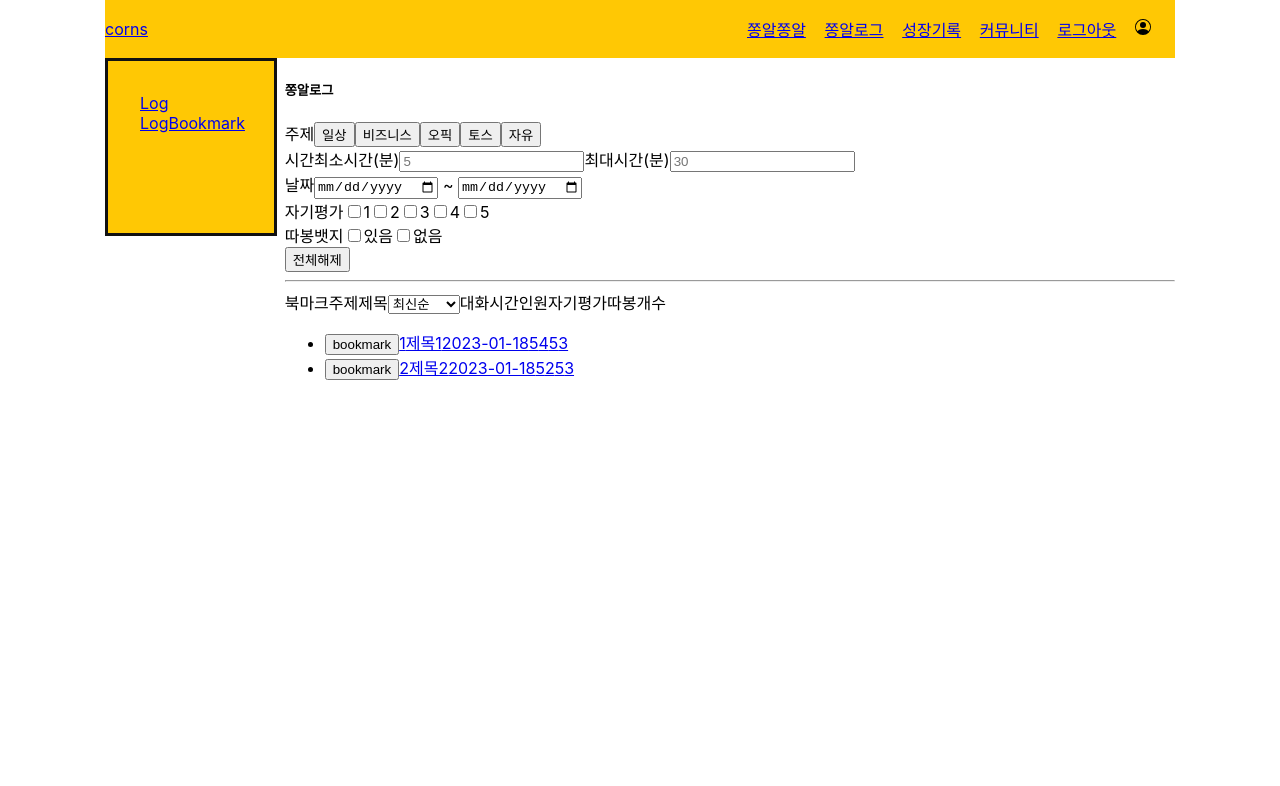
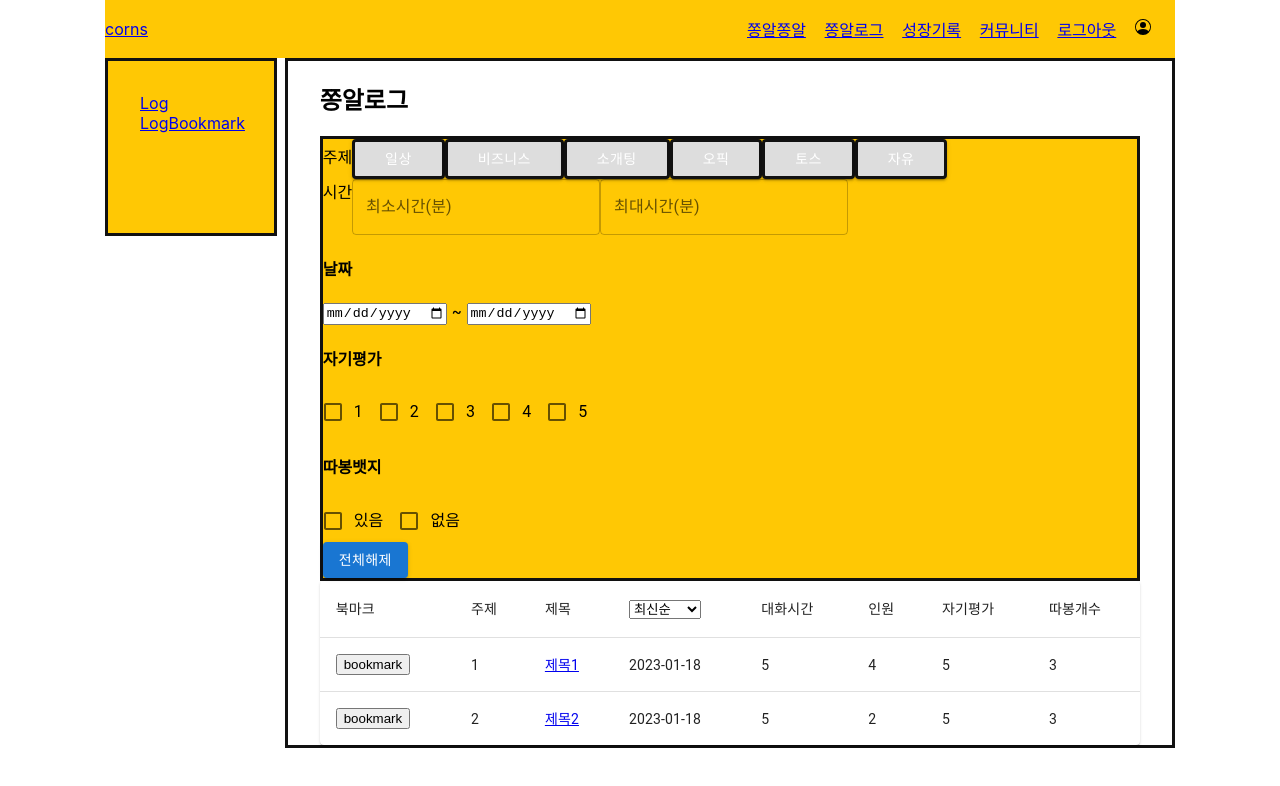
Before and after one commit to jaehui327/CORNS, a React (Create React App) app in the folder frontend/: page /conversationLog in a window 1280 px wide. Shown: the top 786 px of the page. Built offline with nearby package versions, Linux system fonts and the light colour scheme.

Commit message:
🎨[DEVELOP FE] log component publishing

```diff
--- a/frontend/src/components/ConversationLog/LogFilter.js
+++ b/frontend/src/components/ConversationLog/LogFilter.js
@@ -1,63 +1,69 @@
-import React from 'react';
-
+import React from "react";
+import SubjectBtn from "../Conversation/SubjectBtn";
+import TextField from "@mui/material/TextField";
+import Checkbox from "@mui/material/Checkbox";
+import Box from "@mui/material/Box";
+import FormControlLabel from "@mui/material/FormControlLabel";
+import Button from "@mui/material/Button";
 
 function LogFilter() {
-    return (
-        <>
-            <div>
-                <span>주제</span>
-                <span>
-                    <button>일상</button>
-                    <button>비즈니스</button>
-                    <button>오픽</button>
-                    <button>토스</button>
-                    <button>자유</button>
-                </span>
-            </div>
+  const datas = [
+    { id: 1, subject: "일상" },
+    { id: 2, subject: "비즈니스" },
+    { id: 3, subject: "소개팅" },
+    { id: 4, subject: "오픽" },
+    { id: 5, subject: "토스" },
+    { id: 6, subject: "자유" },
+  ];
 
-            <div>
-                <span>시간</span>
-                <label htmlFor="min-time">최소시간(분)</label>
-                <input type="text" id="min-time" placeholder="5"/>
-                <label htmlFor="max-time">최대시간(분)</label>
-                <input type="text" id="max-time" placeholder="30"/>
-            </div>
+  const subjectBtn = datas.map((item) => (
+    <SubjectBtn active={false} subject={item.subject} key={item.id} />
+  ));
 
-            <div>
-                <span>날짜</span>
-                <input type="date" /> ~ <input type="date" />
-            </div>
+  return (
+    <Box sx={{ border: "3px solid #111", background: "#FFC804" }}>
+      <Box>
+        주제
+        {subjectBtn}
+      </Box>
 
-            <div>
-                <span>자기평가</span>
-                <span>
-                    <input type="checkbox" id="score1"/>
-                    <label htmlFor="score1">1</label>
-                    <input type="checkbox" id="score2"/>
-                    <label htmlFor="score2">2</label>
-                    <input type="checkbox" id="score3"/>
-                    <label htmlFor="score3">3</label>
-                    <input type="checkbox" id="score4"/>
-                    <label htmlFor="score4">4</label>
-                    <input type="checkbox" id="score5"/>
-                    <label htmlFor="score5">5</label>
-                </span>
-            </div>
+      <Box component="form">
+        시간
+        <TextField
+          id="outlined-basic"
+          label="최소시간(분)"
+          variant="outlined"
+        />
+        <TextField
+          id="outlined-basic"
+          label="최대시간(분)"
+          variant="outlined"
+        />
+      </Box>
 
-            <div>
-                <span>따봉뱃지</span>
-                <span>
-                    <input type="checkbox" id="thums-yes"/>
-                    <label htmlFor="thums-yes">있음</label>
-                    <input type="checkbox" id="thums-no"/>
-                    <label htmlFor="thums-no">없음</label>
-                </span>
-            </div>
+      <Box component="form">
+        <h4>날짜</h4>
+        <input type="date" /> ~ <input type="date" />
+      </Box>
 
-            <button>전체해제</button>
-        </>
-    )
+      <Box sx={{ flexDirection: "row" }}>
+        <h4>자기평가</h4>
+        <FormControlLabel control={<Checkbox />} label="1" />
+        <FormControlLabel control={<Checkbox />} label="2" />
+        <FormControlLabel control={<Checkbox />} label="3" />
+        <FormControlLabel control={<Checkbox />} label="4" />
+        <FormControlLabel control={<Checkbox />} label="5" />
+      </Box>
+
+      <Box>
+        <h4>따봉뱃지</h4>
+        <FormControlLabel control={<Checkbox />} label="있음" />
+        <FormControlLabel control={<Checkbox />} label="없음" />
+      </Box>
+
+      <Button variant="contained">전체해제</Button>
+    </Box>
+  );
 }
 
-
 export default LogFilter;
--- a/frontend/src/components/ConversationLog/LogHeader.js
+++ b/frontend/src/components/ConversationLog/LogHeader.js
@@ -1,20 +1,25 @@
 import React from 'react';
+import TableRow from '@mui/material/TableRow';
+import TableCell from '@mui/material/TableCell';
+
 
 function LogHeader() {
     return (
-        <div>
-            <span>북마크</span>
-            <span>주제</span>
-            <span>제목</span>
-            <select>
-                <option value="newest">최신순</option>
-                <option value="oldest">오래된순</option>
-            </select>
-            <span>대화시간</span>
-            <span>인원</span>
-            <span>자기평가</span>
-            <span>따봉개수</span>
-        </div>
+        <TableRow>
+            <TableCell>북마크</TableCell>
+            <TableCell>주제</TableCell>
+            <TableCell>제목</TableCell>
+            <TableCell>
+                <select>
+                    <option value="newest">최신순</option>
+                    <option value="oldest">오래된순</option>
+                </select>
+            </TableCell>
+            <TableCell>대화시간</TableCell>
+            <TableCell>인원</TableCell>
+            <TableCell>자기평가</TableCell>
+            <TableCell>따봉개수</TableCell>
+        </TableRow>
     )
 }
 
--- a/frontend/src/components/ConversationLog/LogItem.js
+++ b/frontend/src/components/ConversationLog/LogItem.js
@@ -1,25 +1,39 @@
-import React from 'react';
-import { Link } from 'react-router-dom';
+import React from "react";
+import { Link } from "react-router-dom";
+import TableRow from "@mui/material/TableRow";
+import TableCell from "@mui/material/TableCell";
 
-function LogItem({log}) {
-    // dummy data
-    const { room_no, bookmark, subject, title, start_date, time, max_member, self_score, ddabong} = log
-    const logUrl = `/conversationLog/logdetail/${room_no}`
+function LogItem({ log }) {
+  // dummy data
+  const {
+    room_no,
+    bookmark,
+    subject,
+    title,
+    start_date,
+    time,
+    max_member,
+    self_score,
+    ddabong,
+  } = log;
+  const logUrl = `/conversationLog/logdetail/${room_no}`;
 
-    return (
-        <li>
-            <button>bookmark</button>
-            <Link to={logUrl}>
-                <span>{subject}</span>
-                <span>{title}</span>
-                <span>{start_date}</span>
-                <span>{time}</span>
-                <span>{max_member}</span>
-                <span>{self_score}</span>
-                <span>{ddabong}</span>
-            </Link>
-        </li>
-    )
+  return (
+    <TableRow sx={{ "&:last-child td, &:last-child th": { border: 0 } }}>
+      <TableCell component="th" scope="row">
+        <button>bookmark</button>
+      </TableCell>
+      <TableCell>{subject}</TableCell>
+      <TableCell>
+        <Link to={logUrl}>{title}</Link>
+      </TableCell>
+      <TableCell>{start_date}</TableCell>
+      <TableCell>{time}</TableCell>
+      <TableCell>{max_member}</TableCell>
+      <TableCell>{self_score}</TableCell>
+      <TableCell>{ddabong}</TableCell>
+    </TableRow>
+  );
 }
 
 export default LogItem;
--- a/frontend/src/components/ConversationLog/LogList.js
+++ b/frontend/src/components/ConversationLog/LogList.js
@@ -3,11 +3,11 @@ import LogItem from "./LogItem";
 
 function LogList({ logs }) {
   return (
-    <ul>
+    <>
       {logs.map((item, index) => {
         return <LogItem log={item} key={index} />;
       })}
-    </ul>
+    </>
   );
 }
 
--- a/frontend/src/routes/ConversationLog/ConversationLog.js
+++ b/frontend/src/routes/ConversationLog/ConversationLog.js
@@ -5,6 +5,8 @@ import Log from "./Log";
 import LogBookmark from "./LogBookmark";
 import LogDetail from "./LogDetail";
 import Grid from "@mui/material/Grid";
+/** @jsxImportSource @emotion/react */
+import { css } from "@emotion/react";
 
 function ConversationLog({}) {
   const SidebarItems = [
@@ -16,19 +18,34 @@ function ConversationLog({}) {
     <>
       <Navbar />
 
-      <Grid container spacing = {1}>
-        <Grid item xs = {2}>
-          <Sidebar Items={SidebarItems}/>
+      <Grid container spacing={1}>
+        <Grid item xs={2}>
+          <Sidebar Items={SidebarItems} />
         </Grid>
-        <Grid item xs = {10}>
-          <Switch>
-            <Route exact path="/conversationLog" component={Log} />
-            <Route exact path="/conversationLog/bookmarks" component={LogBookmark} />
-            <Route exact path="/conversationLog/logdetail/:room_no" component={LogDetail} />
-          </Switch>
+        <Grid item xs={10}>
+          <div
+            css={css`
+              box-sizing: border-box;
+              border: 3px solid #111111;
+              padding: 0 32px;
+            `}
+          >
+            <Switch>
+              <Route exact path="/conversationLog" component={Log} />
+              <Route
+                exact
+                path="/conversationLog/bookmarks"
+                component={LogBookmark}
+              />
+              <Route
+                exact
+                path="/conversationLog/logdetail/:room_no"
+                component={LogDetail}
+              />
+            </Switch>
+          </div>
         </Grid>
       </Grid>
-
     </>
   );
 }
--- a/frontend/src/routes/ConversationLog/Log.js
+++ b/frontend/src/routes/ConversationLog/Log.js
@@ -2,6 +2,13 @@ import React from "react";
 import LogFilter from "../../components/ConversationLog/LogFilter";
 import LogHeader from "../../components/ConversationLog/LogHeader";
 import LogList from "../../components/ConversationLog/LogList";
+
+import Table from '@mui/material/Table';
+import TableBody from '@mui/material/TableBody';
+import TableContainer from '@mui/material/TableContainer';
+import TableHead from '@mui/material/TableHead';
+import Paper from '@mui/material/Paper';
+
 
 function Log() {
   // fetch
@@ -33,11 +40,19 @@ function Log() {
 
   return (
     <>
-      <h5>쫑알로그</h5>
+      <h2>쫑알로그</h2>
       <LogFilter />
-      <hr />
-      <LogHeader />
-      <LogList logs={logs} />
+
+      <TableContainer component={Paper}>
+        <Table sx={{ minWidth: 650 }} aria-label="simple table">
+          <TableHead>
+            <LogHeader />
+          </TableHead>
+          <TableBody>
+            <LogList logs={logs}/>
+          </TableBody>
+        </Table>
+      </TableContainer>
     </>
   );
 }
```
Also changed, not shown: 1 other file (tests, documents, lock files or other folders).
